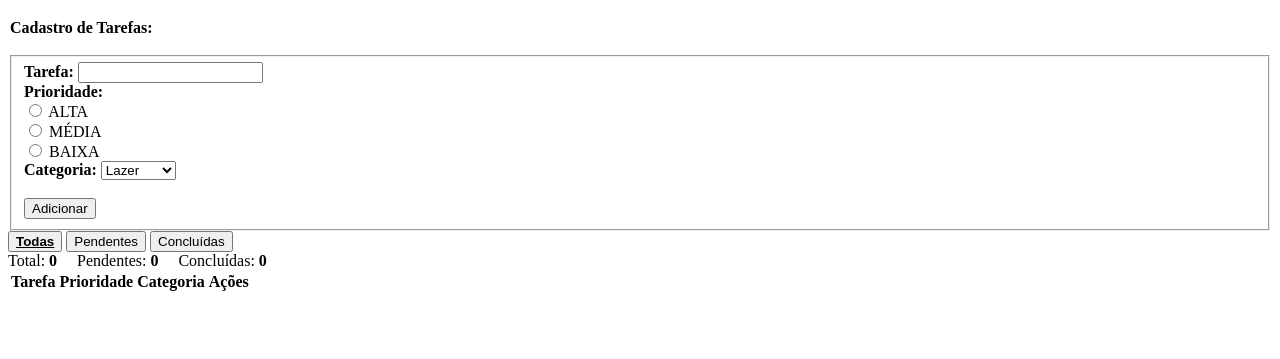
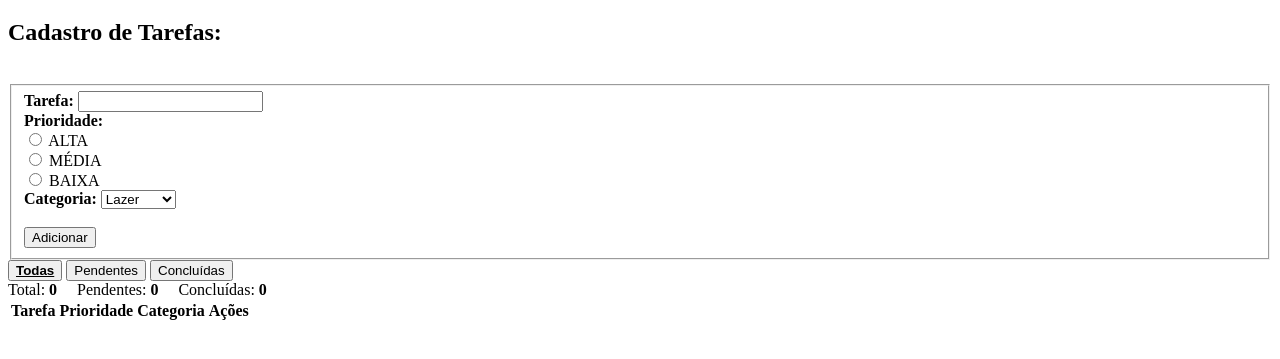
Before and after one commit to Ruimar-Thales/ListaDeTarefas, a plain HTML site: page index.html in a window 1280 px wide. Shown: the part 61-420 px from the top of the page. Drawn offline with Linux system fonts and the light colour scheme.

Commit message:
correcao de cod

```diff
--- a/index.html
+++ b/index.html
@@ -11,7 +11,7 @@
     <h1>Organizador de Tarefas</h1>
 
     <div class="taskInput">
-        <legend><strong>Cadastro de Tarefas:</strong></legend>
+        <h2><strong>Cadastro de Tarefas:</strong></h2>
         <br>
         <form action="">
             <fieldset>
@@ -70,7 +70,7 @@
         <span>Concluídas: <strong id="countDone">0</strong></span>
     </div>
 
-    <nav class="taskArea">
+    <section class="taskArea">
         <table class="taskList">
             <thead>
                 <tr>
@@ -85,7 +85,7 @@
 
             </tbody>
         </table>
-    </nav>
+    </section>
 
 </body>
 </html>
```
